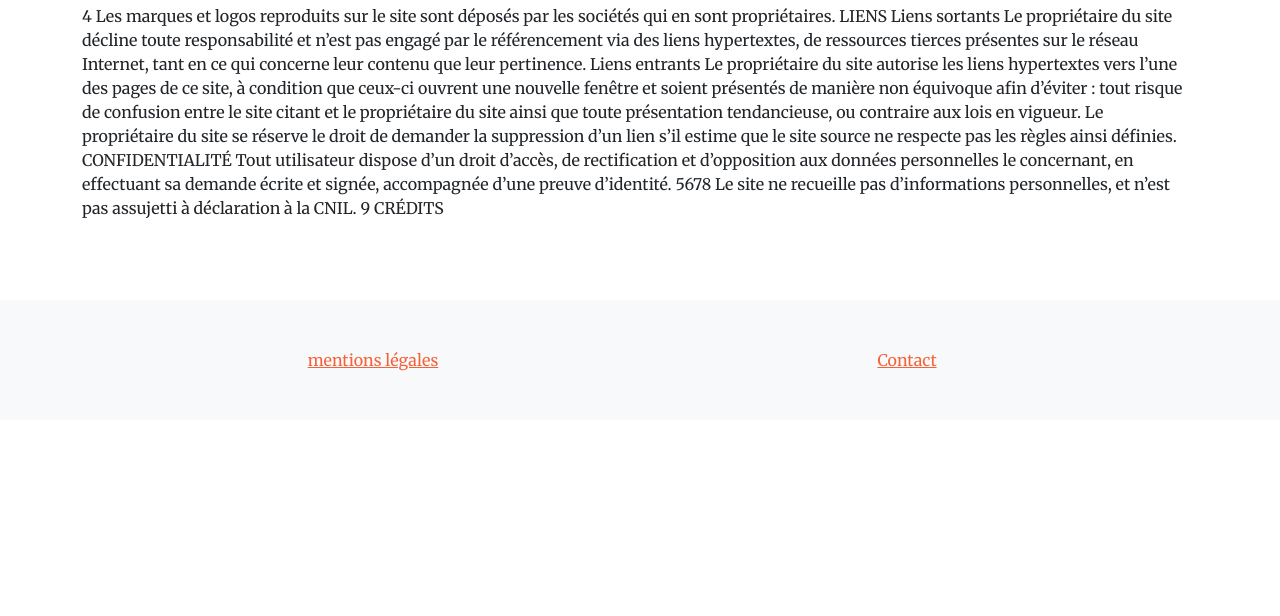
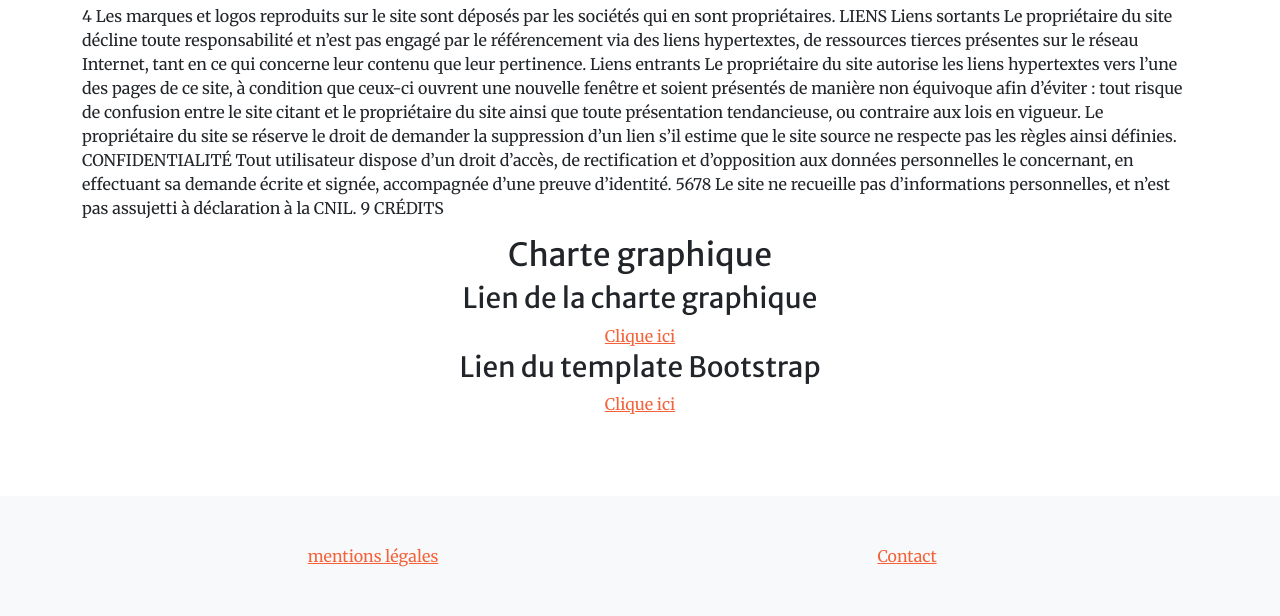
Before and after one commit to akpamaboris/Projet-8---Nutella, a Django app: page /legalmentions in a window 1280 px wide. Shown: the part 645-1261 px from the top of the page. Before the commit the page ends 1016 px from the top, so only its background shows below. Run offline with Django 4.2, Linux system fonts and the light colour scheme; some libraries are stand-ins or nearby versions.

Commit message:
added more legal mentions

```diff
--- a/pages/templates/pages/legalmentions.html
+++ b/pages/templates/pages/legalmentions.html
@@ -65,4 +65,21 @@
   </div>
 </div>
 
+<div>
+  <h2 style="text-align: center">Charte graphique</h2>
+
+  <div style="text-align: center; margin-top: 3px">
+    <h3>Lien de la charte graphique</h3>
+    <a
+      href="https://company-82435.frontify.com/d/6Yy9WFJdtp8j/pur-beurre-style-guide#/introduction/Notre-identit%C3%A9"
+      >Clique ici</a
+    >
+  </div>
+
+  <div style="text-align: center; margin-top: 3px">
+    <h3>Lien du template Bootstrap</h3>
+    <a href="https://startbootstrap.com/theme/creative">Clique ici</a>
+  </div>
+</div>
+
 {% endblock %}
```
